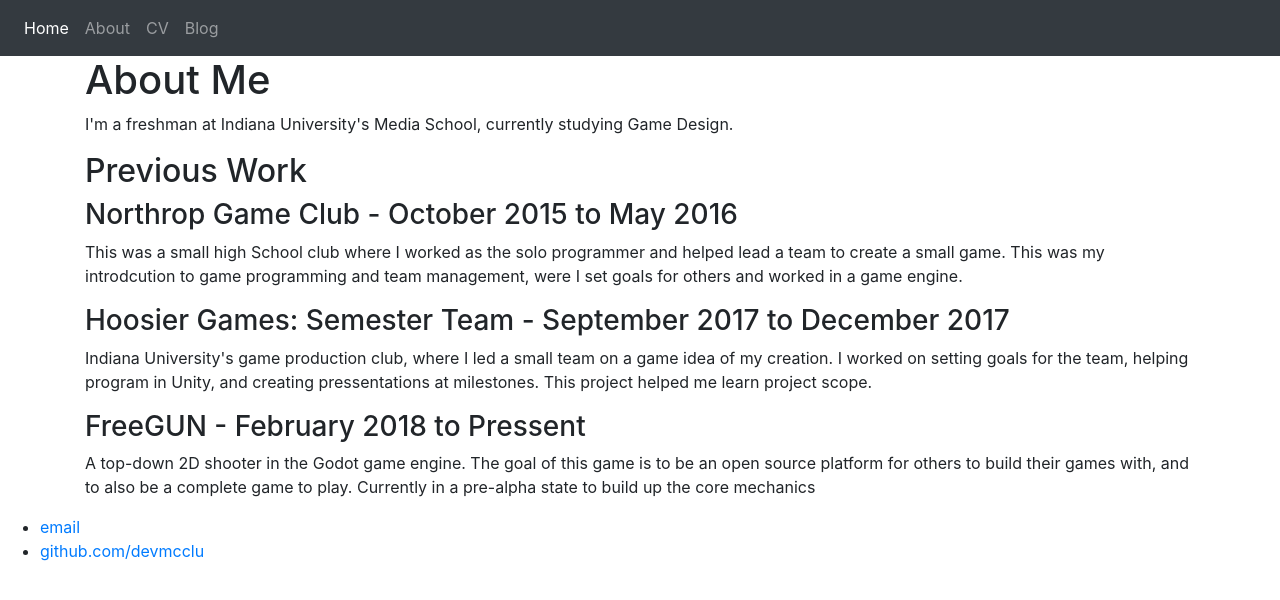
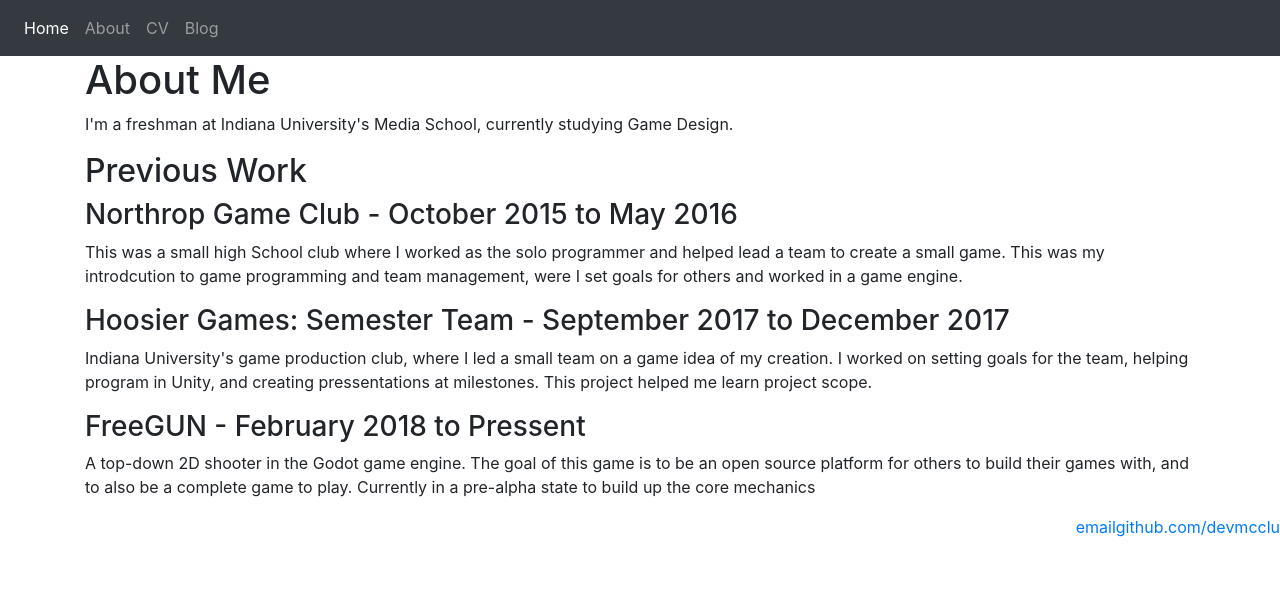
Before and after one commit to devmcclu/devmcclu.github.io-old, a Jekyll site: the page built from about/index.html, in a window 1280 px wide. Shown: the top 600 px of the page. Built offline with Jekyll 4.4.1, drawn with Linux system fonts in a browser that asks for light colours.

Commit message:
Botton list right aligned

```diff
--- a/_layouts/default.html
+++ b/_layouts/default.html
@@ -43,7 +43,7 @@
 
 			</div><!-- /.container -->
 			<footer>
-	    		<ul>
+	    		<ul class = "nav justify-content-end">
 	        		<li><a href="mailto:mccluredt@gmail.com">email</a></li>
 	        		<li><a href="https://github.com/devmcclu">github.com/devmcclu</a></li>
 				</ul>
```
